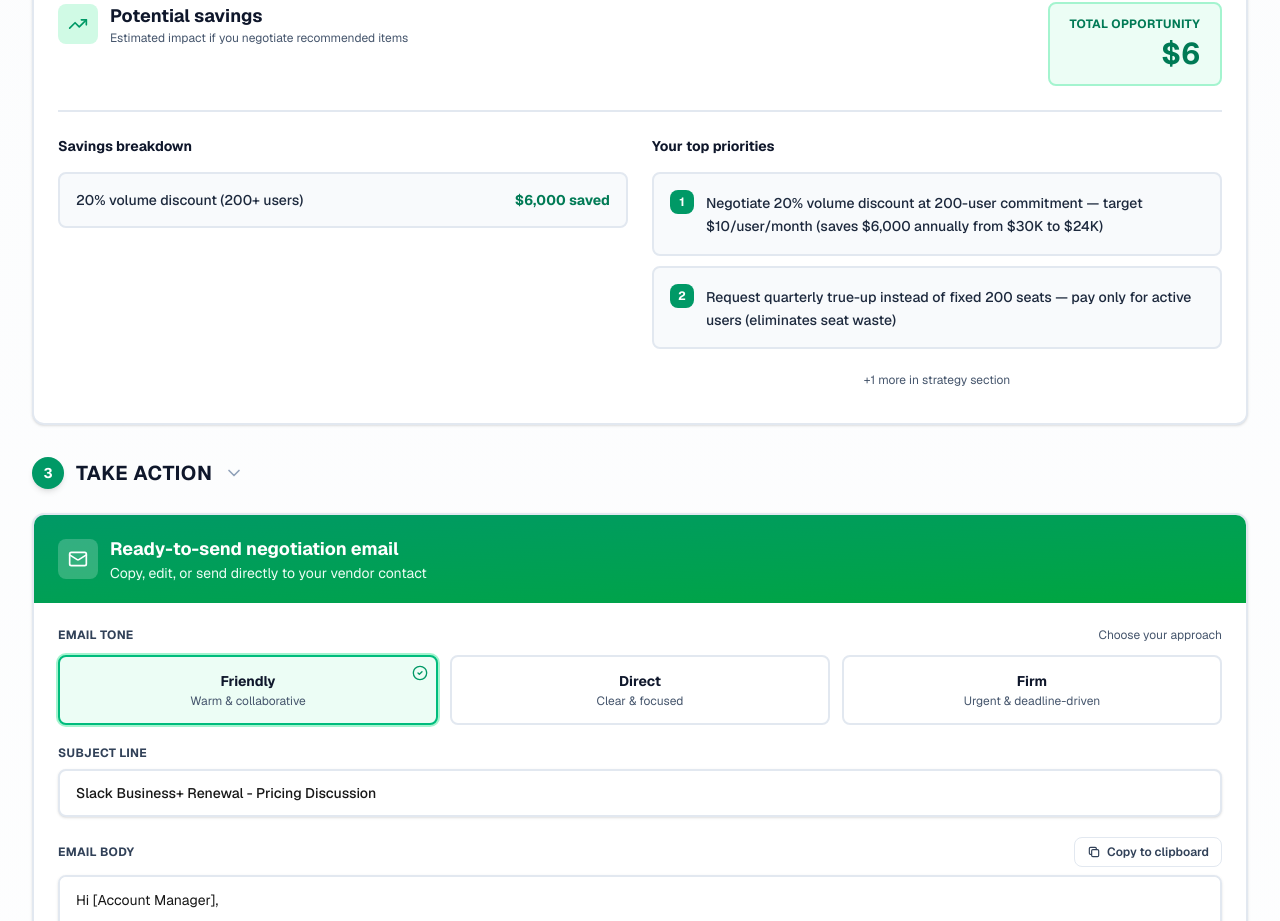
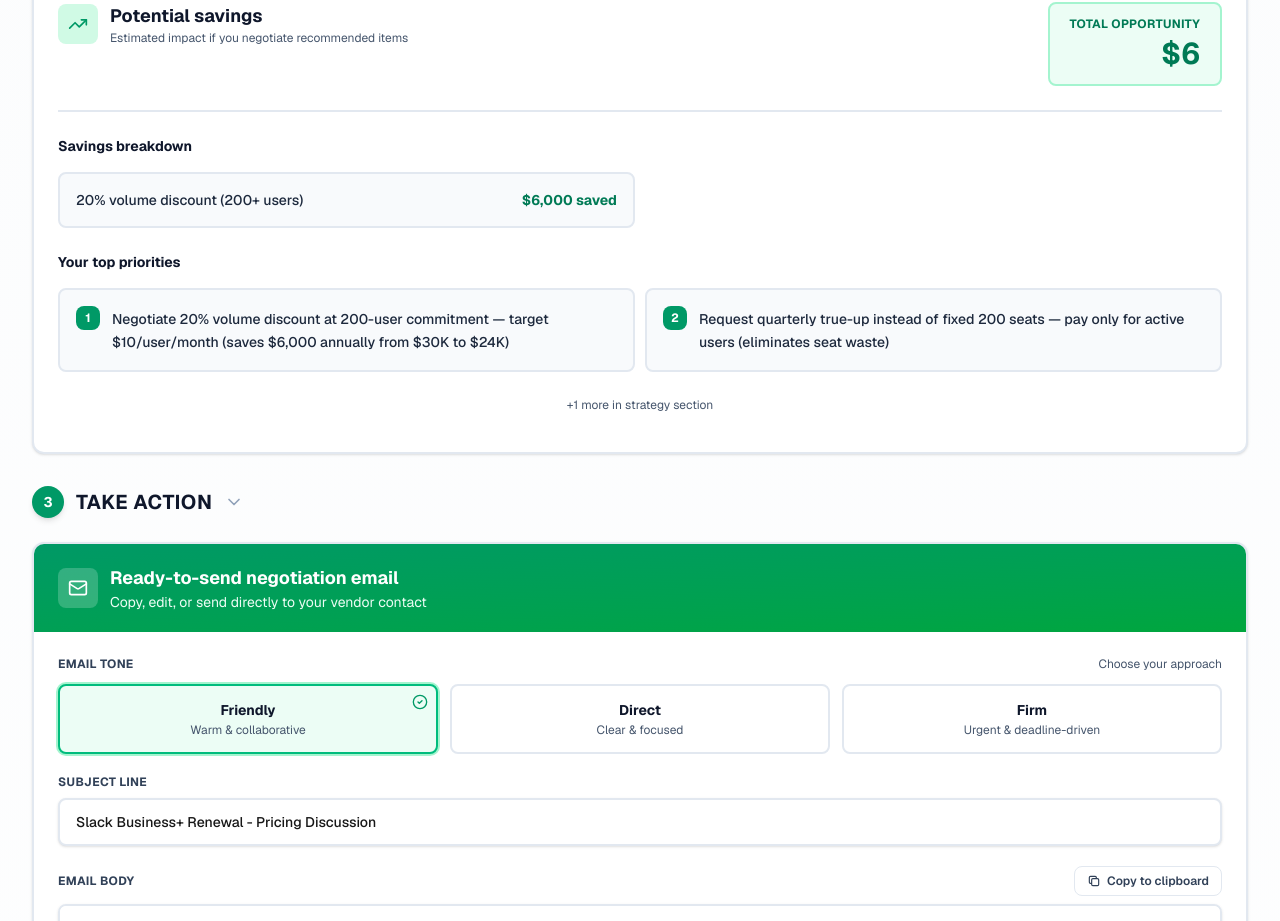
Before and after one commit to Boomchakalala/Dealcheck, a Next.js app: page /example in a window 1280 px wide. Shown: the part 2633-3554 px from the top of the page. Built offline with nearby package versions, Linux system fonts and the light colour scheme; no server answers.

Commit message:
Sandbox autosave

```diff
--- a/src/components/OutputDisplay.tsx
+++ b/src/components/OutputDisplay.tsx
@@ -622,11 +622,11 @@ export function OutputDisplay({ output, roundId }: OutputDisplayProps) {
               </div>
             </div>
 
-            <div className="grid grid-cols-1 lg:grid-cols-2 gap-6">
-              {/* Savings breakdown */}
+            <div className="space-y-6">
+              {/* Savings breakdown - FULL WIDTH TOP */}
               <div>
                 <h4 className="text-sm font-bold text-slate-900 mb-4">Savings breakdown</h4>
-                <div className="space-y-2.5">
+                <div className="grid grid-cols-1 md:grid-cols-2 gap-2.5">
                   {output.potential_savings.map((saving, idx) => (
                     <div key={idx} className="bg-slate-50 border-2 border-slate-200 rounded-lg p-4 flex items-center justify-between">
                       <span className="text-sm text-slate-800 font-medium flex-1 pr-3">{saving.ask}</span>
@@ -636,10 +636,10 @@ export function OutputDisplay({ output, roundId }: OutputDisplayProps) {
                 </div>
               </div>
 
-              {/* Your top priorities */}
+              {/* Your top priorities - FULL WIDTH BOTTOM */}
               <div>
                 <h4 className="text-sm font-bold text-slate-900 mb-4">Your top priorities</h4>
-                <div className="space-y-2.5">
+                <div className="grid grid-cols-1 md:grid-cols-2 gap-2.5">
                   {output.what_to_ask_for?.must_have?.slice(0, 2).map((item, idx) => (
                     <div key={idx} className="bg-slate-50 border-2 border-slate-200 rounded-lg p-4 flex items-start gap-3">
                       <div className="w-6 h-6 rounded-lg bg-emerald-600 flex items-center justify-center flex-shrink-0">
@@ -648,14 +648,14 @@ export function OutputDisplay({ output, roundId }: OutputDisplayProps) {
                       <span className="text-sm text-slate-800 leading-relaxed font-medium pt-0.5">{item}</span>
                     </div>
                   ))}
-                  {output.what_to_ask_for?.must_have && output.what_to_ask_for.must_have.length > 2 && (
-                    <div className="text-center py-2">
-                      <span className="text-xs text-slate-600">
-                        +{output.what_to_ask_for.must_have.length - 2} more in strategy section
-                      </span>
-                    </div>
-                  )}
                 </div>
+                {output.what_to_ask_for?.must_have && output.what_to_ask_for.must_have.length > 2 && (
+                  <div className="text-center py-3 mt-2">
+                    <span className="text-xs text-slate-600">
+                      +{output.what_to_ask_for.must_have.length - 2} more in strategy section
+                    </span>
+                  </div>
+                )}
               </div>
             </div>
           </div>
```
